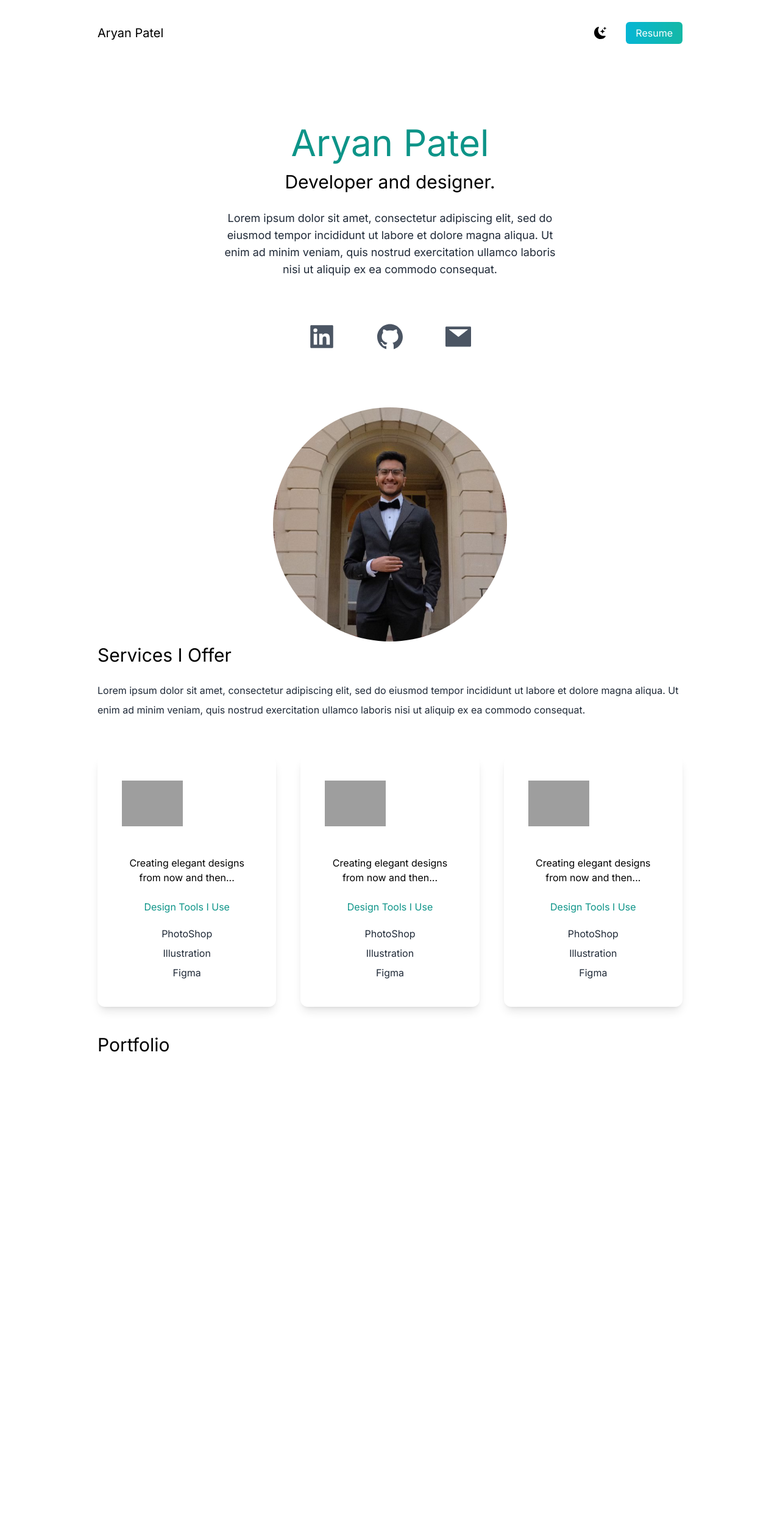
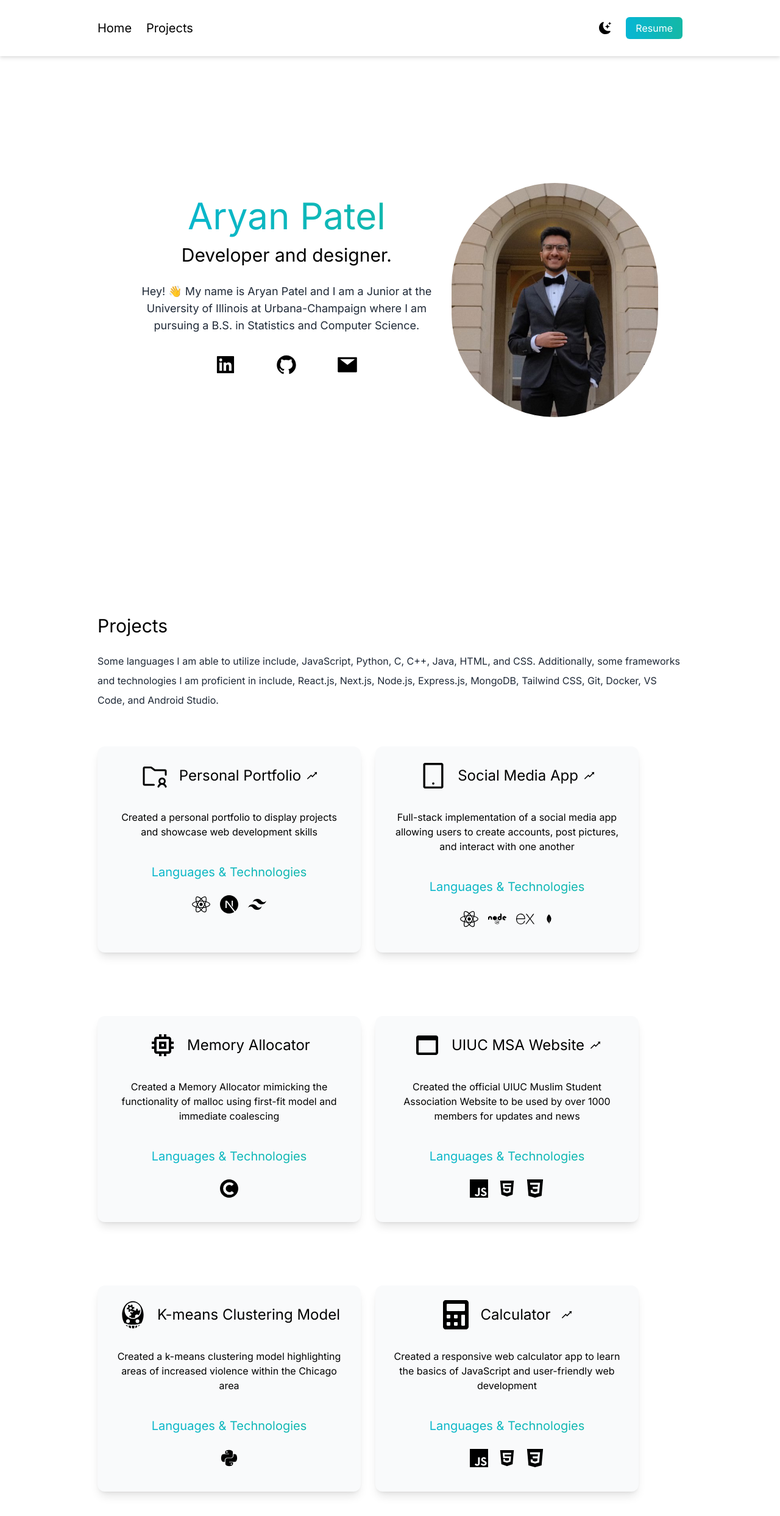
Before and after one commit to aryanp31/personal-portfolio-2, a Next.js app: page / in a window 1280 px wide. Shown: the whole page at 61% size. Before the commit the page ends 1735 px from the top, so only its background shows below. Built offline with nearby package versions, Linux system fonts and the light colour scheme; grey boxes are pictures that could not be loaded.

Commit message:
Fixed image prop warnings

```diff
--- a/src/app/layout.js
+++ b/src/app/layout.js
@@ -4,13 +4,13 @@ import "./globals.css";
 const inter = Inter({ subsets: ["latin"] });
 
 export const metadata = {
-  title: "Create Next App",
-  description: "Generated by create next app",
+  title: "Aryan's Portfolio",
+  description: "Aryan Patel Portfolio",
 };
 
 export default function RootLayout({ children }) {
   return (
-    <html lang="en">
+    <html lang="en" className="scroll-smooth">
       <body className={inter.className}>{children}</body>
     </html>
   );
--- a/src/app/page.js
+++ b/src/app/page.js
@@ -2,96 +2,164 @@
 
 import Head from "next/head"
 import { BsFillMoonStarsFill } from 'react-icons/bs'
-import { AiFillLinkedin, AiFillGithub, AiFillMail } from 'react-icons/ai'
+import { AiFillLinkedin, AiFillGithub, AiFillMail, AiOutlineTablet, AiOutlineRise } from 'react-icons/ai'
+import { FaReact, FaNode, FaHtml5, FaPython, FaCalculator } from 'react-icons/fa'
+import { SiNextdotjs, SiTailwindcss, SiExpress, SiMongodb, SiJavascript, SiCss3, SiCloudera } from 'react-icons/si'
+import { MdMemory, MdOutlineWebAsset } from "react-icons/md"
+import { GiArtificialIntelligence } from "react-icons/gi"
+import { PiFolderSimpleUser } from "react-icons/pi";
+import { useState } from "react"
 import Image from "next/image"
-import aryanPortrait1 from "/public/aryanPortrait1.jpg"
-import aryanPortrait2 from "/public/aryanPortrait2.jpg"
-import { useState } from "react"
 
 export default function Home() {
   const [darkMode, setDarkMode] = useState(false)
   return (
     <div className={darkMode ? "dark" : ""}>
-      <Head>
-        <title>Aryan Patel Portfolio</title>
-        <meta name="description" content="Generated by cre"></meta>
-        <link rel="icon" href="/favicon.ico"></link>
-      </Head>
-
-      <main className="bg-white px-10 md:px-20 lg:px-40">
+      <nav className="px-8 md:px-20 lg:px-40 py-8 flex justify-between sticky top-0 bg-white dark:bg-gray-700 drop-shadow-md min-w-screen">
+        <ul className="flex items-center">
+          <li className="text-xl bg-gradient-to-r bg-clip-text hover:from-cyan-500 hover:to-teal-500 hover:text-transparent transition duration-250 dark:text-white dark:hover:to-teal-400 dark:hover:text-transparent"><a href="#home">Home</a></li>
+          <li className="text-xl bg-gradient-to-r bg-clip-text hover:from-cyan-500 hover:to-teal-500 hover:text-transparent transition duration-250 dark:text-white dark:hover:to-teal-400 dark:hover:text-transparent ml-6"><a href="#projects">Projects</a></li>
+        </ul>
+        <ul className="flex items-center">
+          <li><BsFillMoonStarsFill onClick={() => setDarkMode(!darkMode)}
+            className="cursor-pointer text-xl dark:fill-white"/></li>
+          <li><a className="bg-gradient-to-r from-cyan-500 to-teal-500 text-white px-4 py-2 rounded-md ml-6" href="Aryan_Patel_Resume.pdf" target="_blank">Resume</a></li>
+        </ul>
+      </nav>
+      <main className="bg-white px-2 md:px-20 lg:px-40 dark:bg-gray-700 pt-20 lg:pt-0" id="home">
         <section className="min-h-screen">
-          <nav className="py-10 mb-12 flex justify-between">
-            <h1 className="text-xl">Aryan Patel</h1>
-            <ul className="flex items-center">
-              <li><BsFillMoonStarsFill onClick={() => setDarkMode(!darkMode)}
-              className="cursor-pointer text-xl"/></li>
-              <li><a className="bg-gradient-to-r from-cyan-500 to-teal-500 text-white px-4 py-2 rounded-md ml-8" href="#">Resume</a></li>
-            </ul>
-          </nav>
-          <div className="text-center p-10">
-            <h2 className="text-5xl py-2 text-teal-600 font-md md:text-6xl">Aryan Patel</h2>
-            <h3 className="text-2xl py-2 md:text-3xl">Developer and designer.</h3>
-            <p className="text-md py-5 leading-8 text-gray-800 mx-auto max-w-xl md:text-lg">
-              Lorem ipsum dolor sit amet, consectetur adipiscing elit, sed do eiusmod tempor incididunt ut labore et dolore magna aliqua. Ut enim ad minim veniam, quis nostrud exercitation ullamco laboris nisi ut aliquip ex ea commodo consequat.
-            </p>
-          </div>
-          <div className="text-5xl flex justify-center gap-16 py-3 text-gray-600">
-            <AiFillLinkedin />
-            <AiFillGithub />
-            <AiFillMail />
-          </div>
-          <div className="relative mx-auto mt-20 overflow-hidden rounded-full w-80 h-80 md:h-96 md:w-96">
-            <Image src={aryanPortrait1} fill style={{objectFit: "cover"}} />
-          </div>
-        </section>
-
-        <section>
-          <div>
-            <h3 className="text-3xl py-1">Services I Offer</h3>
-            <p className="text-md py-5 leading-8 text-gray-800">
-              Lorem ipsum dolor sit amet, consectetur adipiscing elit, sed do eiusmod tempor incididunt ut labore et dolore magna aliqua. Ut enim ad minim veniam, quis nostrud exercitation ullamco laboris nisi ut aliquip ex ea commodo consequat.
-            </p>
-          </div>
-          <div className="lg:flex gap-10">
-            <div className="text-center shadow-lg p-10 rounded-xl my-10">
-              <Image src={aryanPortrait2} width={100} height={100} />
-              <h3 className="text-lg font-medium pt-8 pb-2 "></h3>
-              <p className="py-2">
-                Creating elegant designs from now and then...
-              </p>
-              <h4 className="py-4 text-teal-600">Design Tools I Use</h4>
-              <p className="text-gray-800 py-1">PhotoShop</p>
-              <p className="text-gray-800 py-1">Illustration</p>
-              <p className="text-gray-800 py-1">Figma</p>
+          <div className="text-center p-10 lg:flex lg:py-52">
+            <div className="mx-auto p-4">
+              <h2 className="text-5xl py-2 font-md md:text-6xl text-transparent bg-gradient-to-r bg-clip-text from-cyan-500 to-teal-500 dark:to-teal-400">Aryan Patel</h2>
+              <h3 className="text-2xl py-2 md:text-3xl dark:text-white">Developer and designer.</h3>
+              <p className="text-md py-5 leading-8 text-gray-800 mx-auto max-w-xl md:text-lg dark:text-white">
+              Hey! 👋 My name is Aryan Patel and I am a Junior at the University of Illinois at Urbana-Champaign where I am pursuing a B.S. in Statistics and Computer Science.</p>
+              <div className="text-4xl flex justify-center gap-16 py-3  dark:text-white">
+                <a href="https://linkedin.com/in/aryanpatel10" target="_blank"><AiFillLinkedin className="hover:scale-125 transition ease-in-out "/></a>
+                <a href="https://github.com/aryanp31" target="_blank"><AiFillGithub className="hover:scale-125 transition ease-in-out"/></a>
+                <a href="mailto:aryanpatel31@yahoo.com" target="_blank"><AiFillMail className="hover:scale-125 transition ease-in-out"/></a>
+              </div>
             </div>
-            <div className="text-center shadow-lg p-10 rounded-xl my-10">
-              <Image src={aryanPortrait2} width={100} height={100} />
-              <h3 className="text-lg font-medium pt-8 pb-2 "></h3>
-              <p className="py-2">
-                Creating elegant designs from now and then...
-              </p>
-              <h4 className="py-4 text-teal-600">Design Tools I Use</h4>
-              <p className="text-gray-800 py-1">PhotoShop</p>
-              <p className="text-gray-800 py-1">Illustration</p>
-              <p className="text-gray-800 py-1">Figma</p>
-            </div>
-            <div className="text-center shadow-lg p-10 rounded-xl my-10">
-              <Image src={aryanPortrait2} width={100} height={100} />
-              <h3 className="text-lg font-medium pt-8 pb-2 "></h3>
-              <p className="py-2">
-                Creating elegant designs from now and then...
-              </p>
-              <h4 className="py-4 text-teal-600">Design Tools I Use</h4>
-              <p className="text-gray-800 py-1">PhotoShop</p>
-              <p className="text-gray-800 py-1">Illustration</p>
-              <p className="text-gray-800 py-1">Figma</p>
+            <div className="relative mx-auto mt-10 overflow-hidden rounded-full w-72 h-72 md:h-96 md:w-96 md:mt-0">
+              <Image src="/aryanPortrait1.jpg" alt="Portrait of Aryan" fill style={{objectFit: "cover"}} />
             </div>
           </div>
         </section>
 
-        <section>
+        <section id="projects" className="pt-28">
           <div>
-            <h3 className="text-3xl py-1">Portfolio</h3>
+            <h3 className="text-3xl py-1 dark:text-white">Projects</h3>
+            <p className="text-md py-5 leading-8 text-gray-800 dark:text-gray-100">
+            Some languages I am able to utilize include, JavaScript, Python, C, C++, Java, HTML, and CSS. Additionally, some frameworks and technologies I am proficient in include, React.js, Next.js, Node.js, Express.js, MongoDB, Tailwind CSS, Git, Docker, VS Code, and Android Studio.
+            </p>
+          </div>
+          <div className="lg:flex lg:flex-wrap gap-6">
+
+          <div className="text-center bg-gray-50 dark:bg-gray-800 shadow-lg p-6 rounded-xl my-10">
+              <div className="flex justify-center items-center">
+                <PiFolderSimpleUser className="text-5xl dark:fill-white"/>
+                <a href="https://github.com/aryanp31/personal-portfolio-2" target="_blank" className="flex items-center">
+                  <h3 className="text-2xl ml-4 bg-gradient-to-r bg-clip-text hover:from-cyan-500 hover:to-teal-500 hover:text-transparent transition duration-250 dark:text-white dark:hover:to-teal-400 dark:hover:text-transparent">Personal Portfolio</h3>
+                  <AiOutlineRise className="text-xl ml-2  dark:fill-white"/>
+                </a>
+              </div>
+              <p className="py-8 max-w-sm dark:text-white">
+              Created a personal portfolio to display projects and showcase web development skills
+              </p>
+              <h4 className="text-xl py-2 text-transparent bg-gradient-to-r bg-clip-text from-cyan-500 to-teal-500 dark:to-teal-400">Languages & Technologies</h4>
+              <div className="flex items-center justify-center py-4 space-x-4">
+                <FaReact className="text-3xl dark:fill-white"/>
+                <SiNextdotjs className="text-3xl dark:fill-white"/>
+                <SiTailwindcss className="text-3xl dark:fill-white"/>
+              </div>
+            </div>
+
+            <div className="text-center bg-gray-50 dark:bg-gray-800 shadow-lg p-6 rounded-xl my-10">
+              <div className="flex justify-center items-center">
+                <AiOutlineTablet className="text-5xl dark:fill-white"/>
+                <a href="https://github.com/aryanp31/social-app" target="_blank" className="flex items-center">
+                  <h3 className="text-2xl ml-4 bg-gradient-to-r bg-clip-text hover:from-cyan-500 hover:to-teal-500 hover:text-transparent transition duration-250 dark:text-white dark:hover:to-teal-400 dark:hover:text-transparent">Social Media App</h3>
+                  <AiOutlineRise className="text-xl ml-2  dark:fill-white"/>
+                </a>
+              </div>
+              <p className="py-8 max-w-sm dark:text-white">
+              Full-stack implementation of a social media app allowing users to create accounts, post pictures, and interact with one another
+              </p>
+              <h4 className="text-xl py-2 text-transparent bg-gradient-to-r bg-clip-text from-cyan-500 to-teal-500 dark:to-teal-400">Languages & Technologies</h4>
+              <div className="flex items-center justify-center py-4 space-x-4">
+                <FaReact className="text-3xl dark:fill-white"/>
+                <FaNode className="text-3xl dark:fill-white"/>
+                <SiExpress className="text-3xl dark:fill-white"/>
+                <SiMongodb className="text-3xlm dark:fill-white"/>
+              </div>
+            </div>
+
+            <div className="text-center bg-gray-50 dark:bg-gray-800 shadow-lg p-6 rounded-xl my-10">
+              <div className="flex justify-center items-center">
+                <MdMemory className="text-5xl dark:fill-white"/>
+                <h3 className="text-2xl ml-4 bg-gradient-to-r bg-clip-text hover:from-cyan-500 hover:to-teal-500 hover:text-transparent transition duration-250 dark:text-white dark:hover:to-teal-400 dark:hover:text-transparent">Memory Allocator</h3>
+              </div>
+              <p className="py-8 max-w-sm dark:text-white">
+              Created a Memory Allocator mimicking the functionality of malloc using first-fit model and immediate coalescing
+              </p>
+              <h4 className="text-xl py-2 text-transparent bg-gradient-to-r bg-clip-text from-cyan-500 to-teal-500 dark:to-teal-400">Languages & Technologies</h4>
+              <div className="flex items-center justify-center py-4 space-x-4">
+                <SiCloudera className="text-3xl dark:fill-white"/>
+              </div>
+            </div>
+
+            <div className="text-center bg-gray-50 dark:bg-gray-800 shadow-lg p-6 rounded-xl my-10">
+              <div className="flex justify-center items-center">
+                <MdOutlineWebAsset className="text-5xl dark:fill-white"/>
+                <a href="https://github.com/aryanp31/msa-website" target="_blank" className="flex items-center">
+                  <h3 className="text-2xl ml-4 bg-gradient-to-r bg-clip-text hover:from-cyan-500 hover:to-teal-500 hover:text-transparent transition duration-250 dark:text-white dark:hover:to-teal-400 dark:hover:text-transparent">UIUC MSA Website</h3>
+                  <AiOutlineRise className="text-xl ml-2  dark:fill-white"/>
+                </a>
+              </div>
+              <p className="py-8 max-w-sm dark:text-white">
+              Created the official UIUC Muslim Student Association Website to be used by over 1000 members for updates and news
+              </p>
+              <h4 className="text-xl py-2 text-transparent bg-gradient-to-r bg-clip-text from-cyan-500 to-teal-500 dark:to-teal-400">Languages & Technologies</h4>
+              <div className="flex items-center justify-center py-4 space-x-4">
+                <SiJavascript className="text-3xl dark:fill-white"/>
+                <FaHtml5 className="text-3xl dark:fill-white"/>
+                <SiCss3 className="text-3xl dark:fill-white"/>
+              </div>
+            </div>
+
+            <div className="text-center bg-gray-50 dark:bg-gray-800 shadow-lg p-6 rounded-xl my-10">
+              <div className="flex justify-center items-center">
+                <GiArtificialIntelligence className="text-5xl dark:fill-white"/>
+                <h3 className="text-2xl ml-4 bg-gradient-to-r bg-clip-text hover:from-cyan-500 hover:to-teal-500 hover:text-transparent transition duration-250 dark:text-white dark:hover:to-teal-400 dark:hover:text-transparent">K-means Clustering Model</h3>
+              </div>
+              <p className="py-8 max-w-sm dark:text-white">
+              Created a k-means clustering model highlighting areas of increased violence within the Chicago area
+              </p>
+              <h4 className="text-xl py-2 text-transparent bg-gradient-to-r bg-clip-text from-cyan-500 to-teal-500 dark:to-teal-400">Languages & Technologies</h4>
+              <div className="flex items-center justify-center py-4 space-x-4">
+                <FaPython className="text-3xl dark:fill-white"/>
+              </div>
+            </div>
+
+            <div className="text-center bg-gray-50 dark:bg-gray-800 shadow-lg p-6 rounded-xl my-10">
+              <div className="flex justify-center items-center">
+                <FaCalculator className="text-5xl dark:fill-white"/>
+                <a href="https://github.com/aryanp31/Calculator" target="_blank" className="flex items-center">
+                  <h3 className="text-2xl ml-4 bg-gradient-to-r bg-clip-text hover:from-cyan-500 hover:to-teal-500 hover:text-transparent transition duration-250 dark:text-white dark:hover:to-teal-400 dark:hover:text-transparent">Calculator</h3>
+                  <AiOutlineRise className="text-xl ml-4 dark:fill-white"/>
+                </a>
+              </div>
+              <p className="py-8 max-w-sm dark:text-white">
+              Created a responsive web calculator app to learn the basics of JavaScript and user-friendly web development
+              </p>
+              <h4 className="text-xl py-2 text-transparent bg-gradient-to-r bg-clip-text from-cyan-500 to-teal-500 dark:to-teal-400">Languages & Technologies</h4>
+              <div className="flex items-center justify-center py-4 space-x-4">
+              <SiJavascript className="text-3xl dark:fill-white"/>
+              <FaHtml5 className="text-3xl dark:fill-white"/>
+              <SiCss3 className="text-3xl dark:fill-white"/>
+              </div>
+            </div>
+
           </div>
         </section>
 
```
